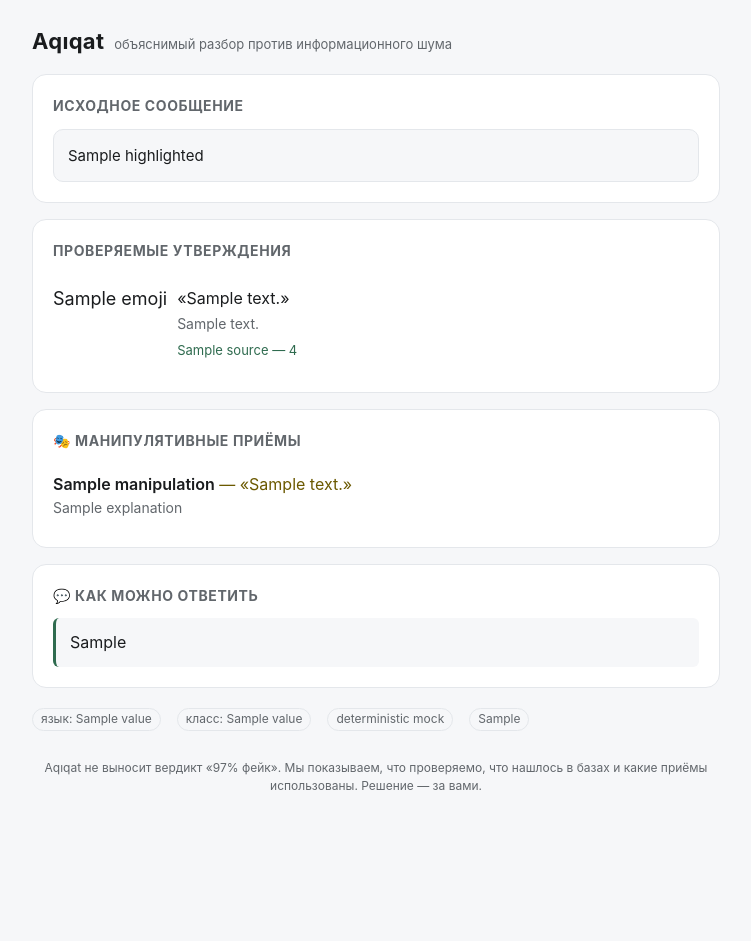
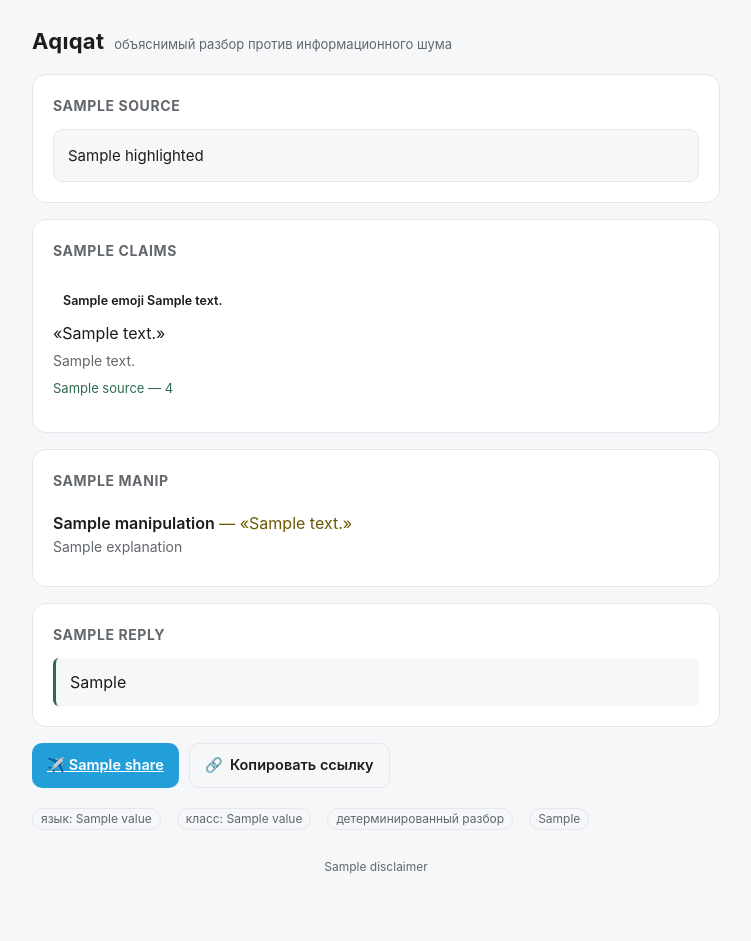
Before and after one commit to Goslinuly/TechVision, a FastAPI app: template app/templates/card.html in a window 1280 px wide. Shown: the whole page, without its empty margins (264-1015 px from the left). Before the commit the page ends 790 px from the top, so only its background shows below. Run offline with FastAPI, Linux system fonts and the light colour scheme; the template is opened without the code that fills it: most values are stand-ins (such as "Sample title", 1, 10 or a date in 2020); some libraries are stand-ins or nearby versions.

Commit message:
ui: upgrade breakdown card (criterion 1 / TZ §4)
The card is the UI/UX flagship (§4). Add colour-coded verdict badges
(refuted/supported/not-found/opinion), a confidence bar per checkable claim,
a Telegram share button + copy-link, and localize all section headers and the
disclaimer to the message language (kk/ru).

```diff
--- a/app/main.py
+++ b/app/main.py
@@ -28,7 +28,7 @@ from . import store
 from .config import get_settings
 from .models import VERDICT_EMOJI
 from .orchestrator import analyze
-from .presenter import chat_card, highlight_source
+from .presenter import chat_card, highlight_source, web_card_context
 from .services import cache, embeddings, kazllm, metrics, vectorstore
 from .services.ocr import extract_text
 
@@ -150,6 +150,8 @@ def web_card(request: Request, card_id: str):
             "card": card,
             "emoji": VERDICT_EMOJI,
             "highlighted": highlight_source(card),
+            "base_url": get_settings().public_base_url,
+            **web_card_context(card),
         },
     )
 
--- a/app/templates/card.html
+++ b/app/templates/card.html
@@ -8,58 +8,70 @@
     :root {
       --bg: #f6f7f9; --card: #ffffff; --fg: #1a1c1e; --muted: #62676c;
       --border: #e4e7eb; --accent: #2f6b4f; --mark: #fff3bf; --mark-fg: #6b5900;
+      --red: #c0392b; --red-bg:#fdecea; --green:#2f8f5b; --green-bg:#e7f6ee;
+      --amber:#b8860b; --amber-bg:#fdf4e0; --gray:#6b7178; --gray-bg:#eef0f2;
+      --bar: #e4e7eb;
     }
     @media (prefers-color-scheme: dark) {
       :root {
         --bg: #16181c; --card: #1f2226; --fg: #e8eaed; --muted: #9aa0a6;
         --border: #2c3036; --accent: #6fcf97; --mark: #4a4326; --mark-fg: #ffe98a;
+        --red:#ff6b5e; --red-bg:#3a201d; --green:#6fcf97; --green-bg:#1e2f26;
+        --amber:#e6b74a; --amber-bg:#332b18; --gray:#9aa0a6; --gray-bg:#262a30;
+        --bar:#2c3036;
       }
     }
     * { box-sizing: border-box; }
-    body {
-      margin: 0; background: var(--bg); color: var(--fg);
-      font: 16px/1.55 -apple-system, BlinkMacSystemFont, "Segoe UI", Roboto, sans-serif;
-    }
-    .wrap { max-width: 720px; margin: 0 auto; padding: 24px 16px 64px; }
-    .brand { display: flex; align-items: baseline; gap: 10px; margin-bottom: 4px; }
-    .brand h1 { font-size: 22px; margin: 0; letter-spacing: .3px; }
-    .brand .tag { color: var(--muted); font-size: 13px; }
-    .card {
-      background: var(--card); border: 1px solid var(--border);
-      border-radius: 14px; padding: 20px; margin-top: 16px;
-    }
-    h2 { font-size: 14px; text-transform: uppercase; letter-spacing: .6px;
-         color: var(--muted); margin: 0 0 12px; }
-    .source { background: var(--bg); border: 1px solid var(--border);
-      border-radius: 10px; padding: 14px; font-size: 15px; }
-    mark.manip { background: var(--mark); color: var(--mark-fg);
-      padding: 0 3px; border-radius: 4px; cursor: help; }
-    ul { list-style: none; margin: 0; padding: 0; }
-    li.claim { padding: 12px 0; border-bottom: 1px solid var(--border); }
-    li.claim:last-child { border-bottom: none; }
-    .claim .row { display: flex; gap: 10px; align-items: flex-start; }
-    .claim .emoji { font-size: 18px; line-height: 1.4; }
-    .claim .text { flex: 1; }
-    .claim .verdict { font-weight: 600; }
-    .claim .note { color: var(--muted); font-size: 14px; margin-top: 2px; }
-    .conf { display: inline-block; font-size: 12px; color: var(--muted);
-      border: 1px solid var(--border); border-radius: 999px; padding: 1px 8px;
-      margin-left: 6px; }
-    .evi { margin-top: 6px; font-size: 13px; }
-    .evi a { color: var(--accent); text-decoration: none; }
-    .evi a:hover { text-decoration: underline; }
-    .manip-item { padding: 8px 0; }
-    .manip-item .lbl { font-weight: 600; }
-    .manip-item .exp { color: var(--muted); font-size: 14px; }
-    .manip-item .quote { color: var(--mark-fg); }
-    .reply { background: var(--bg); border-left: 3px solid var(--accent);
-      border-radius: 6px; padding: 12px 14px; }
-    .meta { color: var(--muted); font-size: 12px; margin-top: 20px;
-      display: flex; flex-wrap: wrap; gap: 8px 16px; }
-    .pill { border: 1px solid var(--border); border-radius: 999px;
-      padding: 1px 8px; }
-    footer { color: var(--muted); font-size: 12px; margin-top: 28px;
-      text-align: center; }
+    body { margin:0; background:var(--bg); color:var(--fg);
+      font:16px/1.55 -apple-system,BlinkMacSystemFont,"Segoe UI",Roboto,sans-serif; }
+    .wrap { max-width:720px; margin:0 auto; padding:24px 16px 64px; }
+    .brand { display:flex; align-items:baseline; gap:10px; margin-bottom:4px; }
+    .brand h1 { font-size:22px; margin:0; letter-spacing:.3px; }
+    .brand .tag { color:var(--muted); font-size:13px; }
+    .card { background:var(--card); border:1px solid var(--border);
+      border-radius:14px; padding:20px; margin-top:16px; }
+    h2 { font-size:14px; text-transform:uppercase; letter-spacing:.6px;
+         color:var(--muted); margin:0 0 12px; }
+    .source { background:var(--bg); border:1px solid var(--border);
+      border-radius:10px; padding:14px; font-size:15px; }
+    mark.manip { background:var(--mark); color:var(--mark-fg);
+      padding:0 3px; border-radius:4px; cursor:help; }
+    ul { list-style:none; margin:0; padding:0; }
+    li.claim { padding:14px 0; border-bottom:1px solid var(--border); }
+    li.claim:last-child { border-bottom:none; }
+    .claim .head { display:flex; gap:10px; align-items:flex-start; }
+    .claim .text { flex:1; }
+    .badge { display:inline-flex; align-items:center; gap:5px; font-size:12.5px;
+      font-weight:600; border-radius:999px; padding:3px 10px; white-space:nowrap; }
+    .v-refuted  { color:var(--red);   background:var(--red-bg); }
+    .v-supported{ color:var(--green); background:var(--green-bg); }
+    .v-notfound { color:var(--amber); background:var(--amber-bg); }
+    .v-opinion  { color:var(--gray);  background:var(--gray-bg); }
+    .statement { display:block; margin-bottom:4px; }
+    .confwrap { margin-top:6px; display:flex; align-items:center; gap:8px; }
+    .confbar { flex:1; height:6px; background:var(--bar); border-radius:999px; overflow:hidden; max-width:220px; }
+    .conffill { height:100%; background:var(--accent); border-radius:999px; }
+    .conflabel { font-size:12px; color:var(--muted); }
+    .note { color:var(--muted); font-size:14px; margin-top:4px; }
+    .evi { margin-top:6px; font-size:13px; }
+    .evi a { color:var(--accent); text-decoration:none; }
+    .evi a:hover { text-decoration:underline; }
+    .manip-item { padding:8px 0; }
+    .manip-item .lbl { font-weight:600; }
+    .manip-item .exp { color:var(--muted); font-size:14px; }
+    .manip-item .quote { color:var(--mark-fg); }
+    .reply { background:var(--bg); border-left:3px solid var(--accent);
+      border-radius:6px; padding:12px 14px; }
+    .actions { display:flex; gap:10px; flex-wrap:wrap; margin-top:16px; }
+    .btn { display:inline-flex; align-items:center; gap:7px; border:0; cursor:pointer;
+      border-radius:10px; padding:10px 15px; font:inherit; font-size:14.5px; font-weight:600; }
+    .btn.tg { background:#229ED9; color:#fff; }
+    .btn.copy { background:transparent; color:var(--fg); border:1px solid var(--border); }
+    .btn:hover { filter:brightness(1.06); }
+    .meta { color:var(--muted); font-size:12px; margin-top:20px;
+      display:flex; flex-wrap:wrap; gap:8px 16px; }
+    .pill { border:1px solid var(--border); border-radius:999px; padding:1px 8px; }
+    footer { color:var(--muted); font-size:12px; margin-top:28px; text-align:center; }
   </style>
 </head>
 <body>
@@ -70,35 +82,34 @@
     </div>
 
     <div class="card">
-      <h2>Исходное сообщение</h2>
+      <h2>{{ labels.source }}</h2>
       <div class="source">{{ highlighted | safe }}</div>
     </div>
 
     <div class="card">
-      <h2>Проверяемые утверждения</h2>
+      <h2>{{ labels.claims }}</h2>
       <ul>
         {% for c in card.claims %}
         <li class="claim">
-          <div class="row">
-            <span class="emoji">{{ emoji[c.verdict] }}</span>
-            <span class="text">
+          <div class="head">
+            <span class="badge {{ verdict_class[c.verdict] }}">{{ emoji[c.verdict] }} {{ verdict_text[c.verdict] }}</span>
+          </div>
+          <div class="text" style="margin-top:8px">
             <span class="statement">«{{ c.text }}»</span>
             {% if c.kind.value == "checkable" and c.confidence %}
-                <span class="conf">уверенность {{ (c.confidence * 100) | int }}%</span>
+            <div class="confwrap">
+              <div class="confbar"><div class="conffill" style="width: {{ (c.confidence * 100) | int }}%"></div></div>
+              <span class="conflabel">{{ labels.confidence }} {{ (c.confidence * 100) | int }}%</span>
+            </div>
             {% endif %}
             {% if c.note %}<div class="note">{{ c.note }}</div>{% endif %}
             {% if c.evidence %}
             <div class="evi">
               {% for e in c.evidence %}
-                  {% if e.url %}
-                    <a href="{{ e.url }}" target="_blank" rel="noopener">{{ e.source }}{% if e.rating %} — {{ e.rating }}{% endif %}</a>{% if not loop.last %} · {% endif %}
-                  {% else %}
-                    <span>{{ e.source }}{% if e.rating %} — {{ e.rating }}{% endif %}</span>{% if not loop.last %} · {% endif %}
-                  {% endif %}
+                {% if e.url %}<a href="{{ e.url }}" target="_blank" rel="noopener">{{ e.source }}{% if e.rating %} — {{ e.rating }}{% endif %}</a>{% else %}<span>{{ e.source }}{% if e.rating %} — {{ e.rating }}{% endif %}</span>{% endif %}{% if not loop.last %} · {% endif %}
               {% endfor %}
             </div>
             {% endif %}
-            </span>
           </div>
         </li>
         {% endfor %}
@@ -107,7 +118,7 @@
 
     {% if card.manipulations %}
     <div class="card">
-      <h2>🎭 Манипулятивные приёмы</h2>
+      <h2>{{ labels.manip }}</h2>
       {% for m in card.manipulations %}
       <div class="manip-item">
         <span class="lbl">{{ m.label }}</span>
@@ -120,22 +131,37 @@
 
     {% if card.reply_suggestion %}
     <div class="card">
-      <h2>💬 Как можно ответить</h2>
+      <h2>{{ labels.reply }}</h2>
       <div class="reply">{{ card.reply_suggestion }}</div>
     </div>
     {% endif %}
 
+    <div class="actions">
+      <a class="btn tg" id="tgShare" href="#" target="_blank" rel="noopener">✈️ {{ labels.share }}</a>
+      <button class="btn copy" onclick="copyLink()">🔗 <span id="copyText">Копировать ссылку</span></button>
+    </div>
+
     <div class="meta">
       <span class="pill">язык: {{ card.lang.value }}</span>
       <span class="pill">класс: {{ card.message_class.value }}</span>
-      <span class="pill">{{ "Fable 5 loop" if card.used_llm else "deterministic mock" }}</span>
+      <span class="pill">{{ "LLM-оркестратор" if card.used_llm else "детерминированный разбор" }}</span>
       {% for t in card.tools_called %}<span class="pill">{{ t }}</span>{% endfor %}
     </div>
 
-    <footer>
-      Aqıqat не выносит вердикт «97% фейк». Мы показываем, что проверяемо,
-      что нашлось в базах и какие приёмы использованы. Решение — за вами.
-    </footer>
+    <footer>{{ labels.disclaimer }}</footer>
   </div>
+
+  <script>
+    var pageUrl = "{{ base_url }}/r/{{ card.id }}";
+    document.getElementById('tgShare').href =
+      "https://t.me/share/url?url=" + encodeURIComponent(pageUrl) +
+      "&text=" + encodeURIComponent("Разбор от Aqıqat — проверь, прежде чем делиться");
+    function copyLink(){
+      navigator.clipboard.writeText(pageUrl).then(function(){
+        var t=document.getElementById('copyText'); var old=t.textContent;
+        t.textContent='Скопировано ✓'; setTimeout(function(){t.textContent=old;},1500);
+      });
+    }
+  </script>
 </body>
 </html>
```
Also changed, not shown: app/presenter.py (+49 -0 lines). Lines whose indentation alone changed are shown as unchanged.
